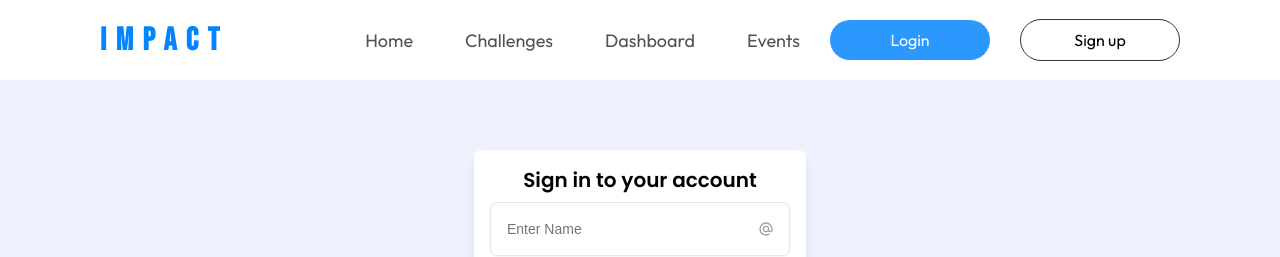
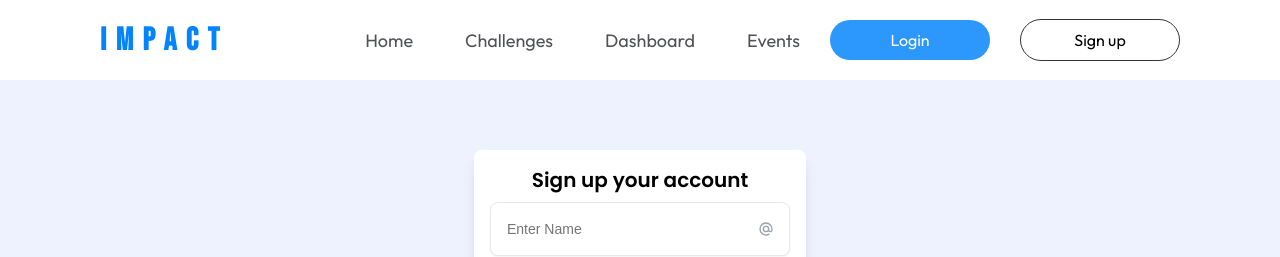
Before and after one commit to aibaljose/impact-g, a React (Vite) app: page /signup in a window 1280 px wide. Shown: the top 257 px of the page. Built offline with nearby package versions, Linux system fonts and the light colour scheme; no server answers.

Commit message:
awit function to signup

```diff
--- a/src/componets/signup.jsx
+++ b/src/componets/signup.jsx
@@ -1,6 +1,7 @@
 import React, { useState } from 'react';
 import { signup, logout } from '../auth';
 import "./CSS/signup.css"
+import { useNavigate } from 'react-router-dom';
 import { db, auth } from '../firebase'; // Import the Firebase database module
 import { ref, set } from 'firebase/database';
 const Signup = () => {
@@ -19,6 +20,7 @@ const Signup = () => {
   const [linkedin, setlinkedin] = useState('');
   const [password, setPassword] = useState('');
   const [namev, setNamev] = useState('');
+  const navigate = useNavigate();
 
   const handleSubmit = async (e) => {
     e.preventDefault();
@@ -33,27 +35,28 @@ const Signup = () => {
 
 
 
-    set(databaseRef, {
+    await set(databaseRef, {
 
       name: namev + ":: " + email,
 
 
     });
-    set(databaseRef2, {
+    await set(databaseRef2, {
 
       name: namev,
       email: email,
-      linkedin:linkedin,
+      linkedin: linkedin,
       score: 0,
       rank: 0,
 
     });
+    navigate('/');
   };
 
   return (
     <div className="contain">
       <form className="form" onSubmit={handleSubmit}>
-        <p className="form-title">Sign in to your account</p>
+        <p className="form-title">Sign up your account</p>
         <div className="input-container">
           <input placeholder="Enter Name" type="text" value={namev}
             onChange={(e) => setNamev(e.target.value)} required />
```
